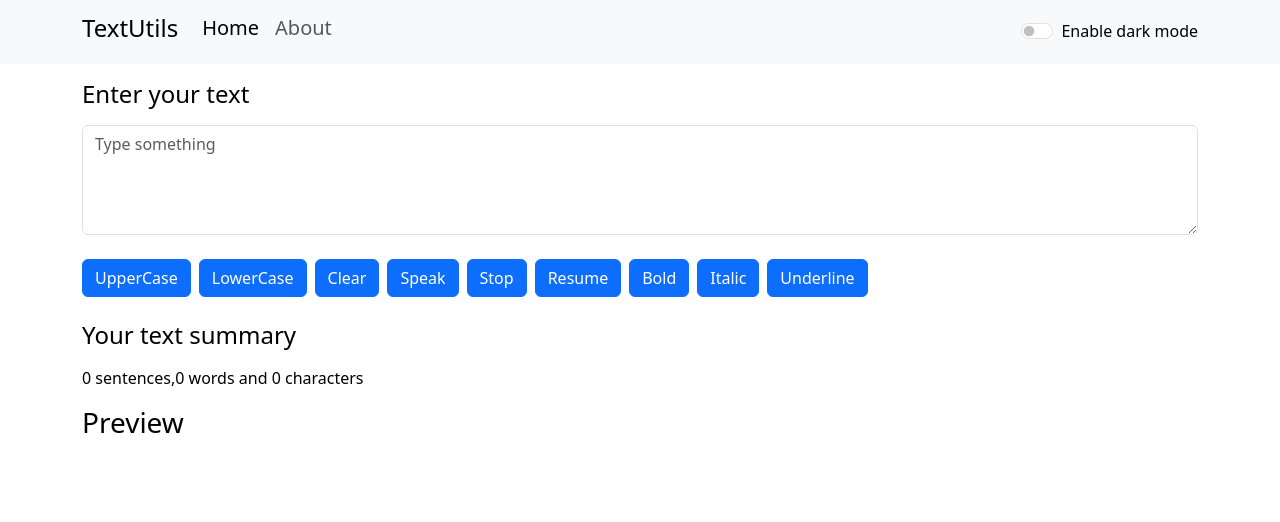
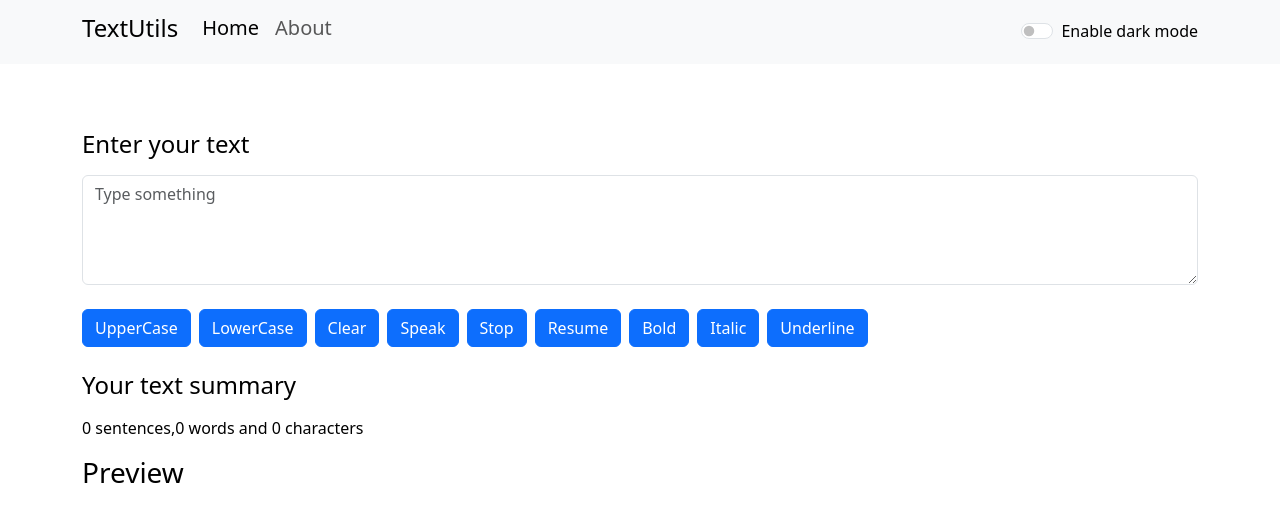
Before and after one commit to amisha-adwani/React-textUtlities, a React (Create React App) app: page /home in a window 1280 px wide. Shown: the top 522 px of the page. Built offline with nearby package versions, Linux system fonts and the light colour scheme.

Commit message:
cls fixed

```diff
--- a/src/components/Alert.js
+++ b/src/components/Alert.js
@@ -2,11 +2,13 @@ import Alert from "react-bootstrap/Alert";
 
 function SuccessAlert(props) {
   return (
-    props.alert && (
-      <Alert variant={props.alert.variant}>
-        <strong>{props.alert.variant}</strong> {props.alert.message}
-      </Alert>
-    )
+    <div style={{height: '50px'}}>
+  {props.alert && (
+    <Alert variant={props.alert.variant}>
+      <strong>{props.alert.variant}</strong> {props.alert.message}
+    </Alert>
+  )}
+    </div>
   );
 }
 
--- a/src/components/TextForm.js
+++ b/src/components/TextForm.js
@@ -124,13 +124,13 @@ function TextForm(props) {
         <Button variant="primary " onClick={handleStopSpeakClick}>
           Stop
         </Button>
-        <Button variant="primary mx-2" onClick={handleResumeSpeakClick}>
+        <Button variant="primary m-2" onClick={handleResumeSpeakClick}>
           Resume
         </Button>
         <Button variant="primary " onClick={handleBoldClick}>
           Bold
         </Button>
-        <Button variant="primary mx-2" onClick={handleItalicClick}>
+        <Button variant="primary m-2" onClick={handleItalicClick}>
           Italic
         </Button>
         <Button variant="primary " onClick={handleUnderlineClick}>
```
